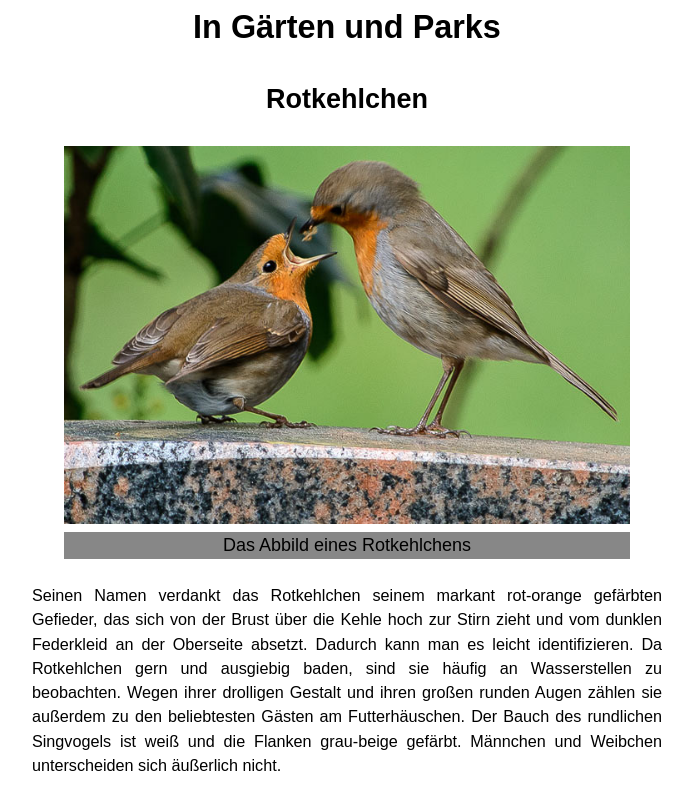
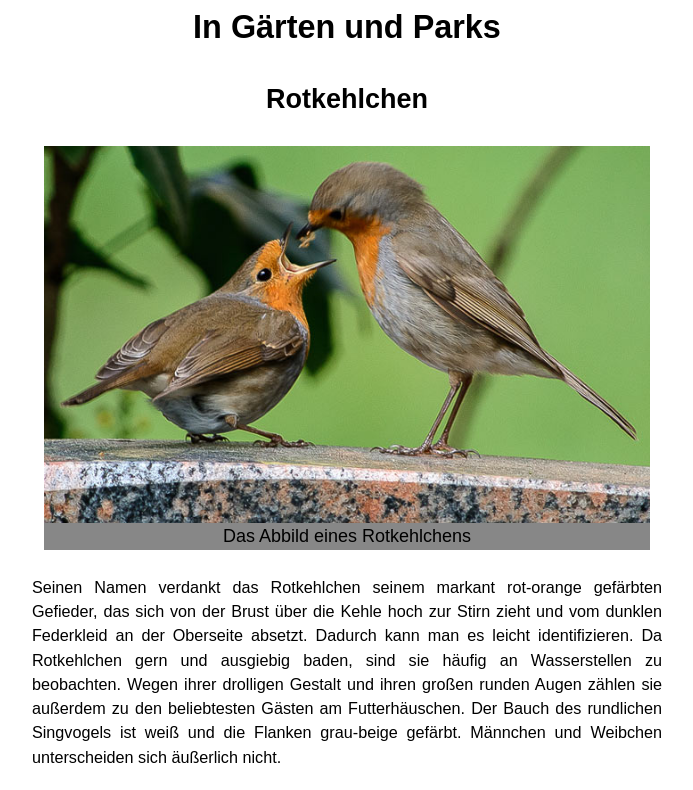
Before and after one commit to ClaraBindheim/FrontendProjekt, a website: page index.html in a window 1280 px wide. Shown: the part 884-1674 px from the top of the page, without its empty margins (293-986 px from the left). Drawn offline with Linux system fonts and the light colour scheme.

Commit message:
scss positioning übung

```diff
--- a/scss/_position.scss
+++ b/scss/_position.scss
@@ -12,15 +12,24 @@ h3{
 
 figure{
 
+    position: relative;
+    width: max-content;
+    margin: auto;
+    width: 50%;
+
     img{
+        display: block;
+        margin: auto;
         text-align: center;
-        width: 50%;
+        width: 100%;
     }
 
     figcaption{
+        position: absolute;
+        bottom: 0;
+        left: 0;
+        right: 0;
         text-align: center;
-        margin: auto;
-        width: 50%;
         background-color: $caption-background-color;
     }
 }
@@ -44,6 +53,7 @@ nav{
     background-color: $nav-background-color;
     max-width: 98%;
     justify-content: center;
+    z-index: 1;
     @media (min-width: $layout-breakpoint-small){
         position: sticky;
         top: 0;
```
Also changed, not shown: css/style.css, images/Nachtigall.jpeg, 1 other file.
